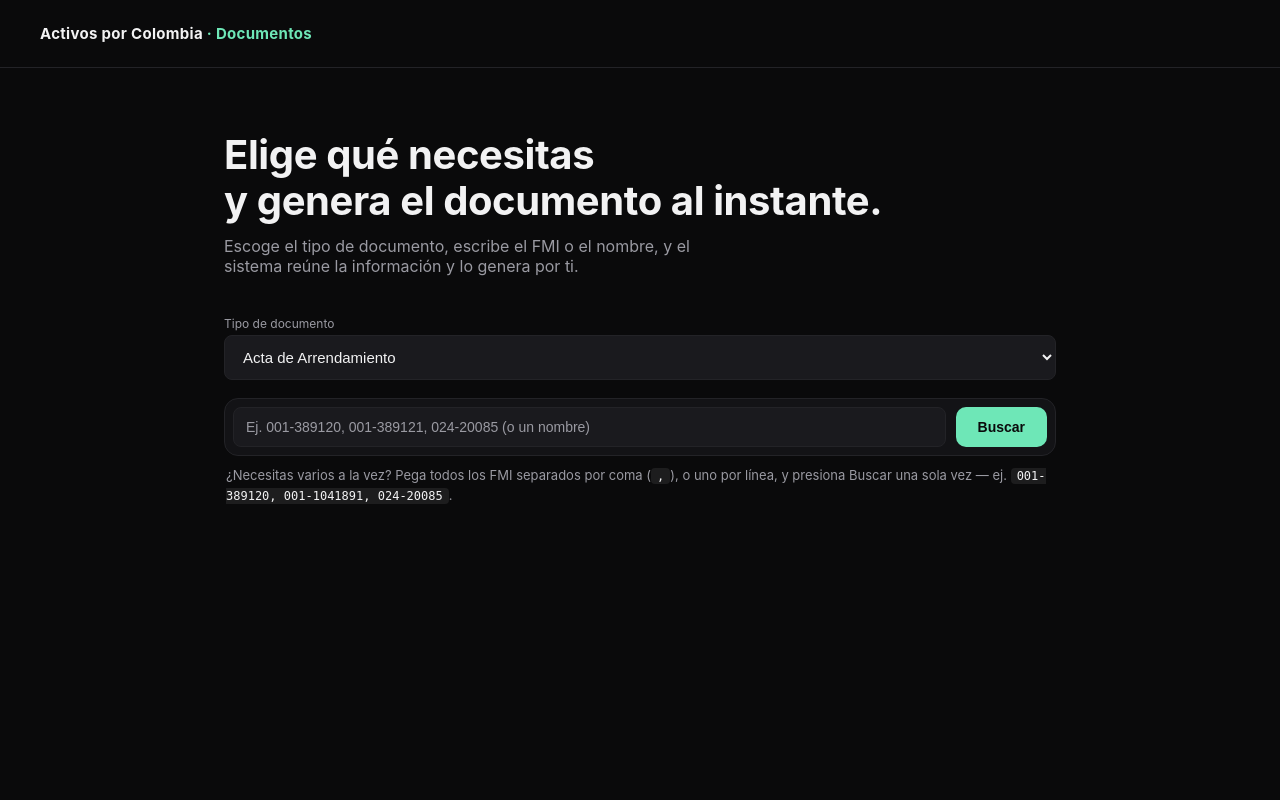
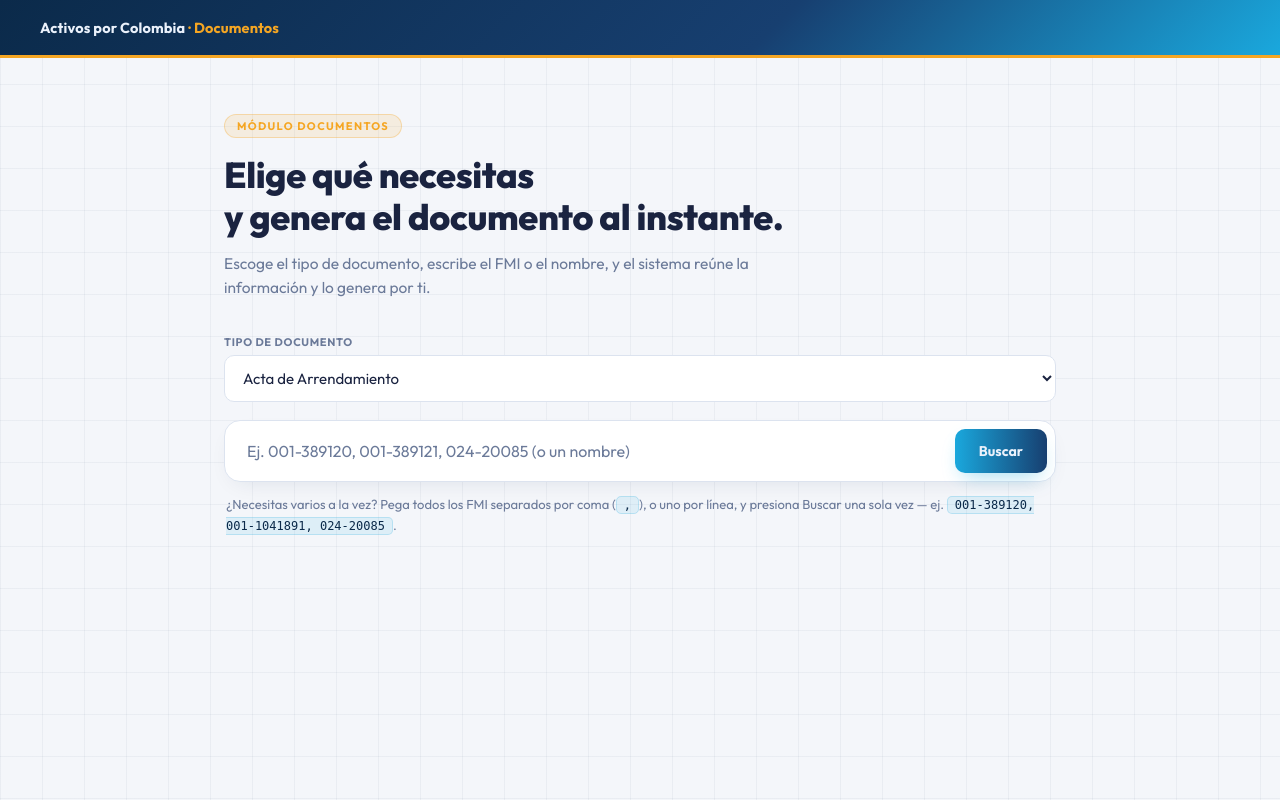
Before and after one commit to thefresh26/Sistema_Gestion_Comercial, a Flask app: page /documentos/ in a window 1280 px wide. Run offline with Flask 3, Linux system fonts and the light colour scheme; the visitor is signed in with stand-in values (Sample User, id 1).

Commit message:
Rediseña el módulo Documentos con la identidad visual del sistema
Tipografía Outfit, paleta navy/dorado/azul y detección de tema
compartida con el resto del Portal (base.html), badge de estado del
buscador (.hero-eyebrow), animaciones de entrada escalonadas y pulso
en el botón de búsqueda, y estilos de tarjetas/inputs/badges/topbar
que igualan el lenguaje visual de SAE, FRV, Vista Inmuebles, Dashboard
y Admin, incluyendo soporte para tema oscuro.

```diff
--- a/modulos/documentos/style.css
+++ b/modulos/documentos/style.css
@@ -1,72 +1,172 @@
 :root {
-  --bg: #0a0a0b;
-  --bg-card: #131316;
-  --border: #232327;
-  --text: #f2f2f3;
-  --text-dim: #9a9aa2;
-  --accent: #6ee7b7;
-  --accent-dim: #1f2e28;
-  --danger: #f2a65a;
+  /* Misma identidad de marca que el resto del sistema (Portal, SAE, FRV,
+     Vista Inmuebles, Dashboard, Admin): navy/dorado/azul, con Outfit como
+     tipografía. Tema claro por defecto; el toggle del topbar del Portal
+     controla --data-theme también en este visor. */
+  --navy: #0b2a4a;
+  --navy3: #173f70;
+  --yellow: #f5a623;
+  --yellow2: #ffc233;
+  --blue: #1aa8dd;
+  --off: #f4f6fa;
+  --card: #ffffff;
+  --border: #dce3ef;
+  --text: #1a2340;
+  --muted: #6b7a99;
+  --sello: #e03535;
+  --esmeralda: #1ab87a;
+  --text-dim: var(--muted);
+  --sans: 'Outfit', system-ui, -apple-system, Segoe UI, Roboto, sans-serif;
   --radius: 14px;
+  --ease-overshoot: cubic-bezier(.34, 1.35, .64, 1);
+}
+
+[data-theme="dark"] {
+  --off: #0a1628;
+  --card: rgba(234, 241, 251, 0.045);
+  --border: rgba(234, 241, 251, 0.12);
+  --text: #eaf1fb;
+  --muted: rgba(234, 241, 251, 0.62);
 }
 
 * { box-sizing: border-box; }
 
+html {
+  scroll-behavior: smooth;
+  scrollbar-width: none;
+  -ms-overflow-style: none;
+}
+html::-webkit-scrollbar { display: none; width: 0; height: 0; }
+
 body {
   margin: 0;
-  background: var(--bg);
+  background-color: var(--off);
+  background-image:
+    linear-gradient(rgba(11,42,74,0.045) 1px, transparent 1px),
+    linear-gradient(90deg, rgba(11,42,74,0.045) 1px, transparent 1px);
+  background-size: 42px 42px;
   color: var(--text);
-  font-family: "Inter", -apple-system, BlinkMacSystemFont, "Segoe UI", sans-serif;
+  font-family: var(--sans);
+  -webkit-font-smoothing: antialiased;
   min-height: 100vh;
+  transition: background-color .35s ease, color .35s ease;
+}
+[data-theme="dark"] body {
+  background-image:
+    linear-gradient(rgba(234,241,251,0.05) 1px, transparent 1px),
+    linear-gradient(90deg, rgba(234,241,251,0.05) 1px, transparent 1px);
 }
 
+/* ── TOPBAR ─────────────────────────────────────────────────────── */
 .topbar {
   display: flex;
   align-items: center;
   justify-content: space-between;
-  padding: 24px 40px;
-  border-bottom: 1px solid var(--border);
+  padding: 18px 40px;
+  background: linear-gradient(135deg, var(--navy) 0%, var(--navy3) 60%, var(--blue) 100%);
+  border-bottom: 3px solid var(--yellow);
 }
 
 .topbar .brand {
   font-weight: 700;
-  font-size: 15px;
-  letter-spacing: 0.02em;
-  color: var(--text);
+  font-size: 14.5px;
+  letter-spacing: 0.01em;
+  color: #eaf1fb;
   text-decoration: none;
+  transition: opacity .3s ease;
 }
+.topbar .brand:hover { opacity: .85; }
+.topbar .brand span { color: var(--yellow); }
 
-.topbar .brand span { color: var(--accent); }
+/* ── ANIMACIÓN DE ENTRADA ──────────────────────────────────────── */
+@keyframes entrada-subir {
+  from { opacity: 0; transform: translateY(16px); }
+  to { opacity: 1; transform: translateY(0); }
+}
 
 .container {
   max-width: 880px;
   margin: 0 auto;
-  padding: 64px 24px;
+  padding: 56px 24px 64px;
+}
+
+.hero-eyebrow {
+  display: inline-block;
+  font-family: var(--sans);
+  font-size: 11px;
+  font-weight: 700;
+  letter-spacing: .12em;
+  text-transform: uppercase;
+  color: var(--yellow);
+  background: rgba(245,166,35,.12);
+  border: 1px solid rgba(245,166,35,.3);
+  padding: 4px 12px;
+  border-radius: 100px;
+  margin-bottom: 16px;
+  animation: entrada-subir .5s var(--ease-overshoot) both;
 }
 
 .hero h1 {
-  font-size: 40px;
-  line-height: 1.15;
+  font-family: var(--sans);
+  font-size: 36px;
+  line-height: 1.18;
   margin: 0 0 12px;
-  font-weight: 700;
+  font-weight: 800;
   letter-spacing: -0.01em;
+  color: var(--text);
+  animation: entrada-subir .5s .06s var(--ease-overshoot) both;
 }
 
 .hero p {
-  color: var(--text-dim);
-  font-size: 16px;
-  margin: 0 0 40px;
-  max-width: 520px;
+  color: var(--muted);
+  font-size: 15.5px;
+  line-height: 1.55;
+  margin: 0 0 36px;
+  max-width: 540px;
+  animation: entrada-subir .5s .12s var(--ease-overshoot) both;
 }
 
+/* ── CAMPO "TIPO DE DOCUMENTO" ─────────────────────────────────── */
+.field { animation: entrada-subir .45s .16s var(--ease-overshoot) both; }
+.field label,
+.field-grid .field label {
+  display: block;
+  font-size: 11px;
+  font-weight: 700;
+  letter-spacing: .06em;
+  text-transform: uppercase;
+  color: var(--muted);
+  margin-bottom: 6px;
+}
+
+select, input[type=text] {
+  background: var(--card);
+  border: 1.5px solid var(--border);
+  color: var(--text);
+  padding: 11px 14px;
+  border-radius: 10px;
+  font-size: 14px;
+  font-family: var(--sans);
+  outline: none;
+  transition: border-color .3s ease, box-shadow .3s ease, background-color .35s ease, color .35s ease;
+}
+select:focus, input[type=text]:focus {
+  border-color: var(--blue);
+  box-shadow: 0 0 0 3px rgba(26,168,221,.18);
+}
+
+/* ── BUSCADOR (como el search-card de SAE/Vista Inmuebles) ───────── */
 .search-box {
   display: flex;
   gap: 10px;
-  background: var(--bg-card);
-  border: 1px solid var(--border);
-  border-radius: var(--radius);
+  background: var(--card);
+  border: 1.5px solid var(--border);
+  border-radius: 16px;
   padding: 8px;
+  box-shadow: 0 8px 24px -12px rgba(11,42,74,.14);
+  animation: entrada-subir .5s .2s var(--ease-overshoot) both;
 }
+[data-theme="dark"] .search-box { box-shadow: 0 8px 24px -12px rgba(0,0,0,.4); }
 
 .search-box input {
   flex: 1;
@@ -77,80 +177,131 @@ body {
   font-size: 16px;
   padding: 12px 14px;
 }
+.search-box input:focus { box-shadow: none; }
+.search-box input::placeholder { color: var(--muted); }
 
-.search-box input::placeholder { color: var(--text-dim); }
-
+/* ── BOTONES ───────────────────────────────────────────────────── */
 .btn {
-  background: var(--accent);
-  color: #0a0a0b;
+  background: linear-gradient(90deg, var(--blue) 0%, var(--navy3) 100%);
+  color: #eaf1fb;
   border: none;
   border-radius: 10px;
-  padding: 12px 22px;
-  font-weight: 600;
+  padding: 12px 24px;
+  font-weight: 700;
+  font-family: var(--sans);
   font-size: 14px;
   cursor: pointer;
+  box-shadow: 0 10px 20px -8px rgba(26,168,221,.4);
+  transition: filter .3s ease, transform .3s var(--ease-overshoot), box-shadow .3s ease;
+}
+.btn:hover { filter: brightness(1.08); transform: translateY(-2px); }
+.btn:active { transform: translateY(0) scale(.96); transition-duration: .1s; }
+
+/* El botón principal de búsqueda respira suavemente para invitar al clic. */
+.search-box .btn {
+  animation: pulso-suave 2.6s ease-in-out infinite;
+}
+.search-box .btn:hover, .search-box .btn:focus-visible { animation: none; }
+@keyframes pulso-suave {
+  0%, 100% { box-shadow: 0 10px 20px -8px rgba(26,168,221,.4), 0 0 0 0 rgba(26,168,221,.35); }
+  50% { box-shadow: 0 10px 20px -8px rgba(26,168,221,.4), 0 0 0 8px rgba(26,168,221,0); }
 }
 
-.btn:hover { opacity: 0.9; }
+.btn-secondary {
+  background: var(--off);
+  border: 1.5px solid var(--border);
+  color: var(--text);
+  box-shadow: none;
+}
+.btn-secondary:hover { background: rgba(26,168,221,.08); filter: none; }
 
-.btn-secondary {
-  background: transparent;
-  border: 1px solid var(--border);
-  color: var(--text);
-}
-
+/* ── RESULTADOS DE BÚSQUEDA ───────────────────────────────────── */
 .results {
   margin-top: 24px;
   display: flex;
   flex-direction: column;
-  gap: 8px;
+  gap: 10px;
 }
 
 .result-row {
   display: flex;
   justify-content: space-between;
   align-items: center;
-  background: var(--bg-card);
-  border: 1px solid var(--border);
-  border-radius: 10px;
+  background: var(--card);
+  border: 1.5px solid var(--border);
+  border-radius: 12px;
   padding: 16px 18px;
   text-decoration: none;
   color: var(--text);
+  box-shadow: 0 2px 10px rgba(11,42,74,.05);
+  transition: box-shadow .3s ease, transform .3s var(--ease-overshoot), border-color .3s ease, background-color .35s ease;
+  animation: entrada-subir .35s var(--ease-overshoot) both;
+}
+[data-theme="dark"] .result-row { box-shadow: 0 2px 10px rgba(0,0,0,.3); }
+.result-row:hover {
+  border-color: rgba(26,168,221,.45);
+  box-shadow: 0 10px 24px -10px rgba(11,42,74,.2);
+  transform: translateY(-2px);
 }
 
-.result-row:hover { border-color: var(--accent); }
-
-.result-row .fmi { font-weight: 700; font-size: 14px; }
-.result-row .nombre { color: var(--text-dim); font-size: 13px; margin-top: 2px; }
+.result-row .fmi {
+  font-weight: 700;
+  font-size: 14px;
+  font-family: 'Courier New', monospace;
+  color: var(--navy);
+}
+[data-theme="dark"] .result-row .fmi { color: var(--text); }
+.result-row .nombre { color: var(--muted); font-size: 13px; margin-top: 3px; }
 
 .badge {
-  font-size: 11px;
-  font-weight: 600;
-  padding: 4px 10px;
+  font-size: 10.5px;
+  font-weight: 700;
+  padding: 5px 12px;
   border-radius: 100px;
   text-transform: uppercase;
-  letter-spacing: 0.03em;
+  letter-spacing: 0.04em;
+  white-space: nowrap;
 }
+.badge.completo { background: rgba(26,184,122,.12); color: #138f5e; border: 1px solid rgba(26,184,122,.3); }
+.badge.pendiente { background: rgba(245,166,35,.12); color: #b57200; border: 1px solid rgba(245,166,35,.32); }
+.badge.con_observaciones { background: rgba(224,53,53,.1); color: var(--sello); border: 1px solid rgba(224,53,53,.28); }
+[data-theme="dark"] .badge.pendiente { color: var(--yellow); }
+[data-theme="dark"] .badge.completo { color: #5fe3ac; }
+[data-theme="dark"] .badge.con_observaciones { color: #f28b7d; }
 
-.badge.completo { background: var(--accent-dim); color: var(--accent); }
-.badge.pendiente { background: #2e2418; color: var(--danger); }
-.badge.con_observaciones { background: #2e2418; color: var(--danger); }
-
+/* ── TARJETAS (misma barra de acento que el resto del sistema) ──── */
 .card {
-  background: var(--bg-card);
-  border: 1px solid var(--border);
+  position: relative;
+  overflow: hidden;
+  background: var(--card);
+  border: 1.5px solid var(--border);
   border-radius: var(--radius);
-  padding: 28px;
+  padding: 26px 28px;
   margin-bottom: 20px;
+  box-shadow: 0 3px 14px rgba(11,42,74,.06);
+  transition: box-shadow .32s ease, transform .32s var(--ease-overshoot), background-color .35s ease, border-color .35s ease;
+  animation: entrada-subir .45s var(--ease-overshoot) both;
 }
+[data-theme="dark"] .card { box-shadow: 0 3px 14px rgba(0,0,0,.4); }
+.card::before {
+  content: '';
+  position: absolute; left: 0; top: 0; right: 0; height: 3px;
+  background: linear-gradient(90deg, var(--blue), var(--yellow));
+  opacity: .85;
+}
+.card:hover { box-shadow: 0 10px 26px -12px rgba(11,42,74,.18); transform: translateY(-1px); }
+[data-theme="dark"] .card:hover { box-shadow: 0 10px 26px -12px rgba(0,0,0,.5); }
 
 .card h2 {
-  font-size: 13px;
+  font-family: var(--sans);
+  font-size: 12px;
+  font-weight: 700;
   text-transform: uppercase;
-  letter-spacing: 0.06em;
-  color: var(--text-dim);
+  letter-spacing: 0.08em;
+  color: var(--navy);
   margin: 0 0 18px;
 }
+[data-theme="dark"] .card h2 { color: var(--text); }
 
 .field-grid {
   display: grid;
@@ -158,25 +309,25 @@ body {
   gap: 16px;
 }
 
-.field label {
-  display: block;
-  font-size: 12px;
-  color: var(--text-dim);
-  margin-bottom: 4px;
+.field-grid .field label { margin-bottom: 5px; }
+.field-grid .field .value {
+  font-size: 14.5px;
+  color: var(--text);
 }
 
-.field .value { font-size: 15px; }
-
-.doc-list { display: flex; flex-direction: column; gap: 10px; }
+.doc-list { display: flex; flex-direction: column; gap: 4px; }
 
 .doc-row {
   display: flex;
   justify-content: space-between;
   align-items: center;
-  padding: 12px 0;
+  padding: 13px 4px;
   border-bottom: 1px solid var(--border);
+  font-size: 14px;
+  transition: background-color .3s ease;
+  border-radius: 8px;
 }
-
+.doc-row:hover { background: rgba(26,168,221,.05); padding-left: 10px; padding-right: 10px; }
 .doc-row:last-child { border-bottom: none; }
 
 .upload-form {
@@ -187,42 +338,74 @@ body {
   flex-wrap: wrap;
 }
 
-select, input[type=text] {
-  background: #1a1a1e;
-  border: 1px solid var(--border);
-  color: var(--text);
-  padding: 10px 12px;
-  border-radius: 8px;
-  font-size: 14px;
-}
-
 .pendientes { list-style: none; padding: 0; margin: 0; }
 .pendientes li {
-  padding: 10px 0;
+  padding: 11px 4px;
   border-bottom: 1px solid var(--border);
-  color: var(--danger);
+  color: var(--sello);
   font-size: 14px;
+  font-weight: 500;
 }
 .pendientes li:last-child { border-bottom: none; }
+.pendientes li::before { content: '● '; font-size: 8px; vertical-align: middle; }
 
-a.link { color: var(--accent); text-decoration: none; font-size: 13px; }
+a.link {
+  color: var(--blue);
+  text-decoration: none;
+  font-size: 13px;
+  font-weight: 600;
+  transition: opacity .2s ease;
+}
+a.link:hover { opacity: .75; text-decoration: underline; }
 
 .ayuda-masiva {
-  color: var(--text-dim);
+  color: var(--muted);
   font-size: 14px;
-  padding: 8px 2px;
+  padding: 10px 2px;
 }
 
 .instructivo-busqueda {
-  color: var(--text-dim);
+  color: var(--muted);
   font-size: 13px;
-  margin: 10px 2px 24px;
-  line-height: 1.5;
+  margin: 12px 2px 28px;
+  line-height: 1.55;
+  animation: entrada-subir .45s .24s var(--ease-overshoot) both;
 }
 .instructivo-busqueda code {
-  background: rgba(255, 255, 255, 0.08);
-  padding: 1px 6px;
-  border-radius: 4px;
+  background: rgba(26,168,221,.1);
+  border: 1px solid rgba(26,168,221,.2);
+  padding: 1px 7px;
+  border-radius: 5px;
   font-size: 12px;
+  color: var(--navy);
+}
+[data-theme="dark"] .instructivo-busqueda code { color: var(--text); }
+
+/* ── H1 SUELTO (fuera de .hero, ej. caso.html) ── */
+h1 {
+  font-family: var(--sans);
   color: var(--text);
+  font-weight: 800;
 }
+.container > h1 {
+  font-size: 26px;
+  margin: 0 0 4px;
+  animation: entrada-subir .5s var(--ease-overshoot) both;
+}
+
+/* ── INPUT FILE ── */
+input[type=file] {
+  font-family: var(--sans);
+  font-size: 13px;
+  color: var(--muted);
+}
+
+/* ── RESPETA "REDUCIR MOVIMIENTO" ─────────────────────────────── */
+@media (prefers-reduced-motion: reduce) {
+  *, *::before, *::after {
+    animation-duration: 0.001ms !important;
+    animation-iteration-count: 1 !important;
+    transition-duration: 0.001ms !important;
+    scroll-behavior: auto !important;
+  }
+}
--- a/templates/documentos/base.html
+++ b/templates/documentos/base.html
@@ -4,6 +4,10 @@
   <meta charset="utf-8">
   <meta name="viewport" content="width=device-width, initial-scale=1">
   <title>{% block titulo %}Documentos{% endblock %} · Activos por Colombia</title>
+  <script>(function(){try{var t=localStorage.getItem('apc-theme');document.documentElement.setAttribute('data-theme', t==='dark'?'dark':'light');}catch(e){document.documentElement.setAttribute('data-theme','light');}})();</script>
+  <link rel="preconnect" href="https://fonts.googleapis.com">
+  <link rel="preconnect" href="https://fonts.gstatic.com" crossorigin>
+  <link href="https://fonts.googleapis.com/css2?family=Outfit:wght@400;500;600;700;800&display=swap" rel="stylesheet">
   <link rel="stylesheet" href="/documentos/style.css">
 </head>
 <body>
--- a/templates/documentos/index.html
+++ b/templates/documentos/index.html
@@ -3,6 +3,7 @@
 {% block contenido %}
 <div class="container">
   <div class="hero">
+    <div class="hero-eyebrow">Módulo Documentos</div>
     <h1>Elige qué necesitas<br>y genera el documento al instante.</h1>
     <p>Escoge el tipo de documento, escribe el FMI o el nombre, y el sistema reúne la información y lo genera por ti.</p>
   </div>
```
